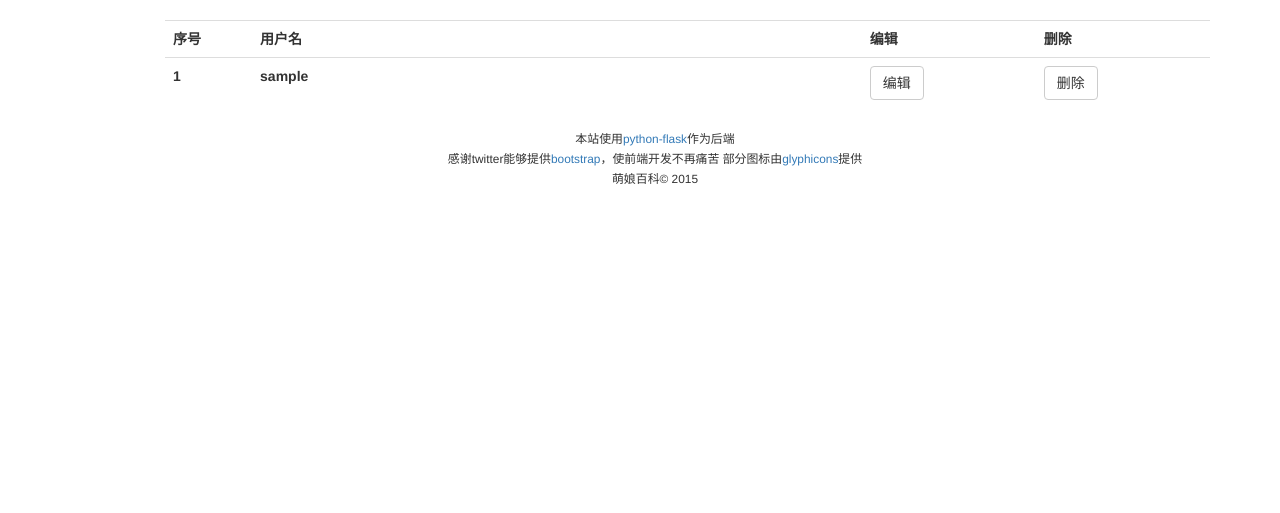
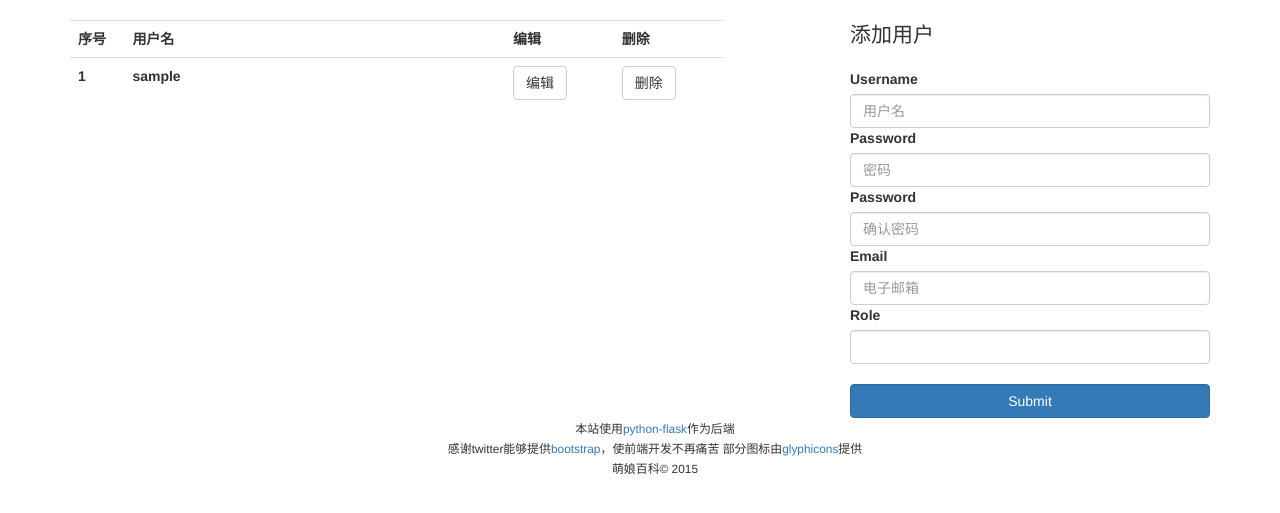
Before and after one commit to ethe/KoushiHime, a Flask app: template app/templates/userlist.html in a window 1280 px wide. Shown: the part 52-565 px from the top of the page. Run offline with Flask 2, Linux system fonts and the light colour scheme; the template is opened without the code that fills it: most values are stand-ins (such as "Sample title", 1, 10 or a date in 2020); form fields are guessed from the names that the template uses; lists and menus that the app fills with data are empty; parts of the project's set-up code (start-up, migrations or seed data) failed here and were passed over; some libraries are stand-ins or nearby versions.

Commit message:
add user& admin's profile editor&delete user & block user group #1

```diff
--- a/app/main/form.py
+++ b/app/main/form.py
@@ -1,6 +1,6 @@
 # -*- coding: utf-8 -*-
 from flask.ext.wtf import Form
-from wtforms import StringField,SubmitField,PasswordField,TextAreaField,validators
+from wtforms import StringField,SubmitField,PasswordField,TextAreaField,SelectField,validators
 import sys
 reload(sys)
 sys.setdefaultencoding('utf8')
@@ -14,3 +14,13 @@ class EditProfileForm(Form):
     about_me=TextAreaField('个人签名')
     oripassword=PasswordField('请输入原密码以验证身份',[validators.Required(),validators.Length(min=6,max=30)])
     submit=SubmitField('提交')
+class AddUserForm(Form):
+    username=StringField('用户名',[validators.Length(min=0,max=30),validators.Required()])
+    password=PasswordField('密码',[validators.Length(min=0,max=30),validators.EqualTo('password2',message='两次输入不一致'),validators.Required])
+    password2=PasswordField('确认密码',[validators.Length(min=0,max=30),validators.Required()])
+    email=StringField('邮件地址',[validators.Length(min=0,max=30),validators.Required()])
+    role=SelectField('职务')
+    submit=SubmitField('提交')
+    def __init__(self,*args,**kwargs):
+        super(AddUserForm,self).__init__(*args,**kwargs)
+        self.role.choices=[('管理员','巡察姬')]
--- a/app/model.py
+++ b/app/model.py
@@ -75,6 +75,12 @@ class User(UserMixin,object):
             return True
         else:
             return False
+    def is_blocked(self,username):
+        role=r.hget('role',username)
+        if role == '封禁':
+            return True
+        else:
+            return False
     @property
     def password(self):
         raise AttributeError('password is not a readable attribute')
--- a/app/static/refresh.js
+++ b/app/static/refresh.js
@@ -1,4 +1,3 @@
-
 function postrefreshmodalsuccess() {
     var success = "<div class='text-center'><span class='glyphicon glyphicon-ok' aria-hidden='true' font-size='50px'></span></div><p class='lead text-center'>操作成功</p><br /><div class='text-center'><small>条目将在下一次推送时被推送</small>"
     document.getElementById('ModalContent').innerHTML = success
@@ -8,16 +7,18 @@ function postrefreshmodalerror() {
     var error = "<div class='text-center'><span class='glyphicon glyphicon-remove' aria-hidden='true' font-size='50px'></span></div><p class='lead text-center'>错误-请检查本日剩余条目推送次数</p>"
     document.getElementById('ModalContent').innerHTML = error
 }
+
 function delrefreshmodalsuccess() {
     var success = "<div class='text-center'><span class='glyphicon glyphicon-ok' aria-hidden='true' font-size='50px'></span></div><p class='lead text-center'>操作成功</p><br /><div class='text-center'><small>条目已被删除</small>"
     document.getElementById('ModalContent').innerHTML = success
 }
+
 function delrefreshmodalerror() {
     var error = "<div class='text-center'><span class='glyphicon glyphicon-remove' aria-hidden='true' font-size='50px'></span></div><p class='lead text-center'>错误-请稍候重试</p>"
     document.getElementById('ModalContent').innerHTML = error
 }
 
-function pushbtnclick(id,csrftoken) {
+function pushbtnclick(id, csrftoken) {
     $.ajaxSetup({
         beforeSend: function(xhr, settings) {
             if (!/^(GET|HEAD|OPTIONS|TRACE)$/i.test(settings.type)) {
@@ -38,7 +39,8 @@ function pushbtnclick(id,csrftoken) {
         error: postrefreshmodalerror
     })
 }
-function delbtnclick(id,csrftoken) {
+
+function delbtnclick(id, csrftoken) {
     $.ajaxSetup({
         beforeSend: function(xhr, settings) {
             if (!/^(GET|HEAD|OPTIONS|TRACE)$/i.test(settings.type)) {
@@ -59,6 +61,52 @@ function delbtnclick(id,csrftoken) {
         error: delrefreshmodalerror
     })
 }
+
+function editbtnclick(username, csrftoken) {
+    $.ajaxSetup({
+        beforeSend: function(xhr, settings) {
+            if (!/^(GET|HEAD|OPTIONS|TRACE)$/i.test(settings.type)) {
+                xhr.setRequestHeader("X-CSRFToken", csrftoken)
+            }
+        }
+    })
+    var PostVal = {
+        "username": username,
+        "action": "edit"
+    }
+    $.ajax({
+        type: 'POST',
+        contentType: 'application/json',
+        url: '/userlist',
+        data: JSON.stringify(PostVal),
+        success: function(data) {
+            if (data.status == 302) {
+                location.href = data.location
+
+            }
+        }
+    })
+}
+
+function userdelbtnclick(username, csrftoken) {
+    $.ajaxSetup({
+        beforeSend: function(xhr, settings) {
+            if (!/^(GET|HEAD|OPTIONS|TRACE)$/i.test(settings.type)) {
+                xhr.setRequestHeader("X-CSRFToken", csrftoken)
+            }
+        }
+    })
+    var PostVal = {
+        "username": username,
+        "action": "delete"
+    }
+    $.ajax({
+        type: 'POST',
+        contentType: 'application/json',
+        url: '/userlist',
+        data: JSON.stringify(PostVal)
+    })
+}
 $(function() {
     $('#loadingModal').on('hide.bs.modal', function() {
         location.reload()
--- a/app/templates/userlist.html
+++ b/app/templates/userlist.html
@@ -1,7 +1,26 @@
 {% extends "base.html" %}
 {% block title %}萌娘百科的更新姬-用户列表{% endblock %}
-{% block mainbody %}
-<div class='col-md-offset-1'>
+{% block scripts %}
+{{ super() }}
+<script type="text/javascript" src="/static/refresh.js"></script>
+<script>
+function sendtoken(callback, id) {
+    var csrftoken = "{{ csrf_token() }}"
+    callback(id, csrftoken)
+}
+
+function saveid(id) {
+    window.username = id
+}
+
+function deleteuser(callback) {
+    var csrftoken = "{{ csrf_token() }}"
+    callback(window.username, csrftoken)
+}
+</script>
+{% endblock %} {% block mainbody %}
+<div class='row'>
+    <div class='col-md-7'>
         <table class='table table-hover'>
             <tr>
                 <th class='col-md-1'>序号</th>
@@ -16,13 +35,46 @@
                     <p>{{ username }}</p>
                 </th>
                 <th>
-                <button class='btn btn-default' id='{{username}}' value='edit' onclick='sendtoken(pushbtnclick,this.id)'>编辑</button>
+                    <button class='btn btn-default' id='{{username}}' value='edit' onclick='sendtoken(editbtnclick,this.id)'>编辑</button>
                 </th>
                 <th>
-                <button class='btn btn-default' id='{{username}}' value='delete' onclick='sendtoken(delbtnclick,this.id)'>删除</button>
+                    <button class='btn btn-default' id='{{username}}' value='delete' onclick='saveid(this.id)'>删除</button>
                 </th>
             </tr>
             {% endfor %}
         </table>
     </div>
+    <div class='col-md-4 col-md-offset-1'>
+        <p class='lead'> 添加用户</p>
+        <form method='POST'>
+            {{ form.hidden_tag() }}
+            {{ form.username.label }} {{ form.username(class='form-control',id='username',placeholder='用户名') }}
+            {{ form.password.label }} {{ form.password(class='form-control',id='password',placeholder='密码') }}
+            {{ form.password2.label }} {{ form.password2(class='form-control',id='password2',placeholder='确认密码') }}
+            {{ form.email.label }} {{ form.email(class='form-control',id='email',placeholder='电子邮箱') }}
+            {{ form.role.label }} {{form.role(class='form-control',id='role')}}
+            <br />
+            {{form.submit(class='btn btn-primary form-control')}}
+        </form>
+    </div>
+</div>
+<div class='modal fade' id='deleteModal' tabindex='-1' role='dialog' aria-labelledby='deleteModalLabel'>
+    <div class='modal-dialog' role='alertdialog'>
+        <div class='modal-content'>
+            <div class='modal-header'>
+                <button type='button' class='close' data-dismiss='modal' aria-labal='close'><span aria-hidden='true'>&times;</span></button>
+                <h4 class='modal-title' id='loadingModalLabel'>处理中</h4>
+            </div>
+            <div class='modal-body'>
+                <div class='text-center' id='ModalContent'>
+                    <p>您确定要删除该用户吗？</p>
+                </div>
+            </div>
+            <div class='modal-footer'>
+                <button type='button' class='btn' data-dismiss='modal'>取消</button>
+                <button type='button' class='btn btn-primary' onclick='deleteuser(userdelbtnclick)'>删除</button>
+            </div>
+        </div>
+    </div>
+</div>
 {% endblock %}
```
Also changed, not shown: app/main/views.py (+50 -13 lines), app/templates/block.html (added, +8 -0 lines), app/templates/user.html (+6 -2 lines). Lines whose indentation alone changed are shown as unchanged.
